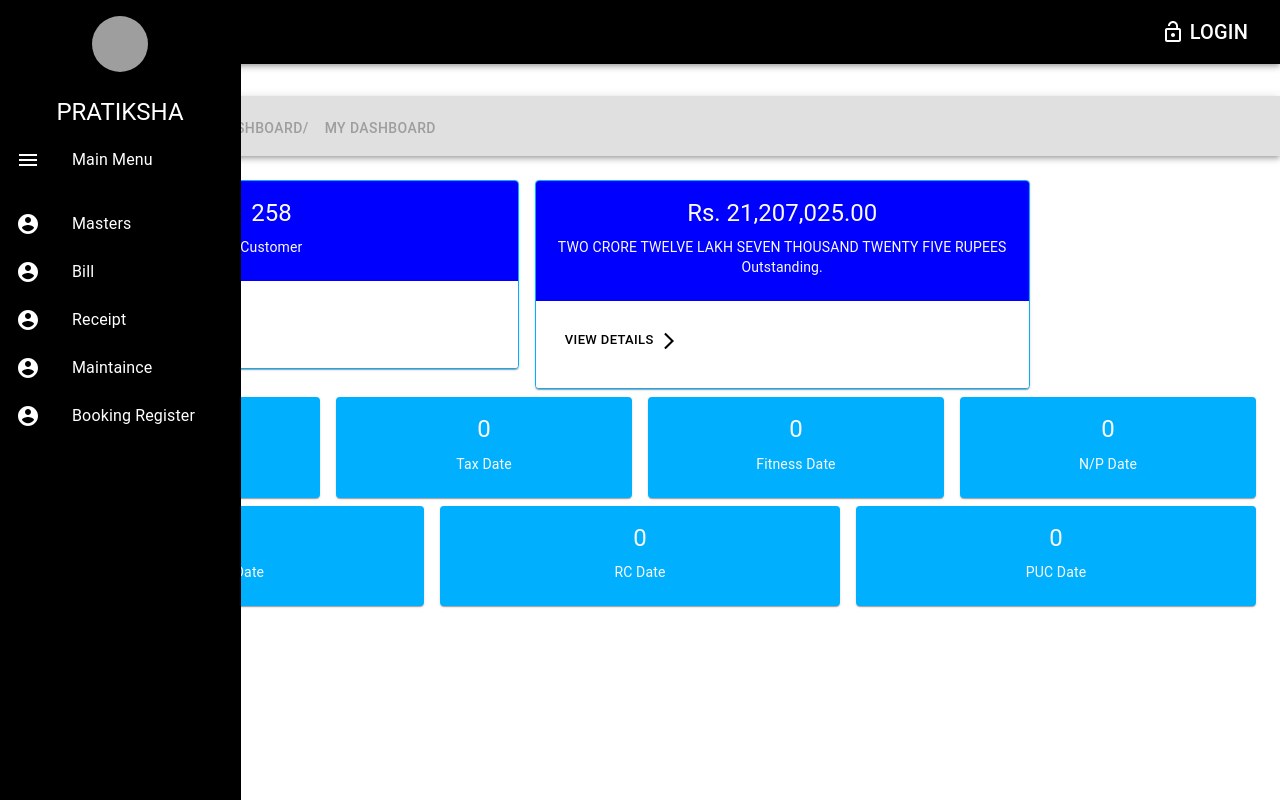
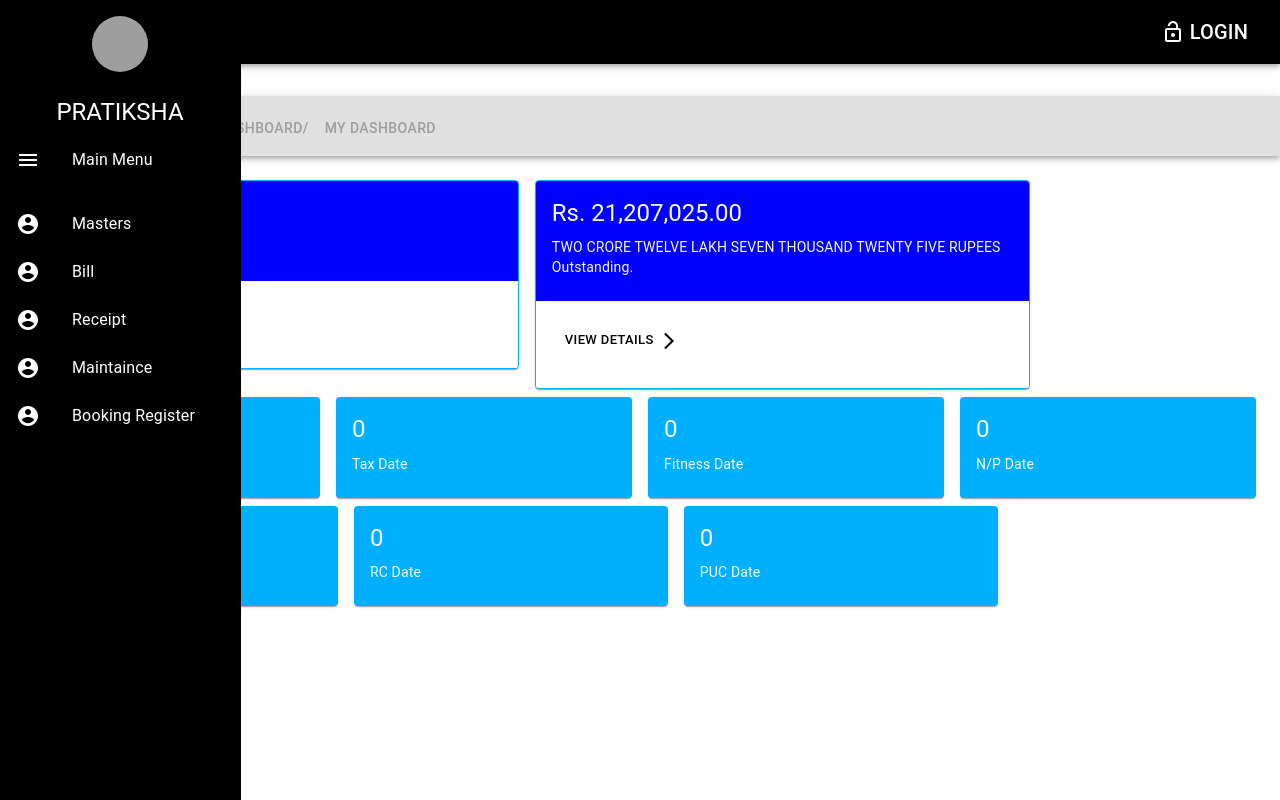
Before and after one commit to Jayeshwadkar/Pratiksha-, a React (Create React App) app in the folder Pratiksha/client/: page / in a window 1280 px wide. Built offline with nearby package versions, Linux system fonts and the light colour scheme; grey boxes are pictures that could not be loaded.

Commit message:
commiteed

```diff
--- a/Pratiksha/client/src/Components/AppBar.js
+++ b/Pratiksha/client/src/Components/AppBar.js
@@ -15,6 +15,7 @@ export default function ButtonAppBar() {
         sx={{
           backgroundColor: '#e0e0e0',
           marginTop: 4,
+          marginLeft:"15",
           height: '60px',
           top: '80px',
           left: '15%',
--- a/Pratiksha/client/src/Components/New.js
+++ b/Pratiksha/client/src/Components/New.js
@@ -22,10 +22,10 @@ const New = () => {
                     height: "100%",
                     width: "40%",
                     border: "1px solid #00b0ff",
-                    marginLeft: "17%"
+                    marginLeft: "17.5%"
                   }}
                 >
-                  <div style={{ height: "50%", backgroundColor: "#0000FF" }}>
+                  <div style={{ height: "50%", backgroundColor: "#0000FF" ,textAlign:"left"}}>
                     <CardContent>
                       <Typography
                         gutterBottom
@@ -38,16 +38,16 @@ const New = () => {
                       <Typography
                         variant="body2"
                         color="text.secondary"
-                        sx={{ color: "#fafafa" }}
+                        sx={{ color: "#fafafa",textAlign:"left" }}
                       >
                         Customer
                       </Typography>
                     </CardContent>
                   </div>
-                  <div style={{ height: "50%", backgroundColor: "#FFFFFF" }}>
+                  <div style={{ height: "50%", backgroundColor: "#FFFFFF",textAlign:"left" }}>
                     <CardContent>
                       <CardActions>
-                        <Button size="small" sx={{ color: "#000000" }}>
+                        <Button size="small" sx={{ color: "#000000",textAlign:"left" }}>
                           View Details
                           <ArrowForwardIosIcon
                             fontSize="small"
@@ -73,14 +73,14 @@ const New = () => {
                         gutterBottom
                         variant="h5"
                         component="div"
-                        sx={{ color: "#fafafa" }}
+                        sx={{ color: "#fafafa",textAlign:"left" }}
                       >
                         Rs. 21,207,025.00
                       </Typography>
                       <Typography
                         variant="body2"
                         color="text.secondary"
-                        sx={{ color: "#fafafa" }}
+                        sx={{ color: "#fafafa",textAlign:"left" }}
                       >
                         TWO CRORE TWELVE LAKH SEVEN THOUSAND TWENTY FIVE RUPEES
                         Outstanding.
@@ -111,7 +111,8 @@ const New = () => {
                     position: "static",
                     height: "50%",
                     width: "50%",
-                    marginLeft: "17%",
+                    marginLeft: "17.5%",
+                    // position: "static",
                     backgroundColor: "#00b0ff"
                   }}
                 >
@@ -120,14 +121,14 @@ const New = () => {
                       gutterBottom
                       variant="h5"
                       component="div"
-                      sx={{ color: "#fafafa" }}
+                      sx={{ color: "#fafafa",textAlign:"left" }}
                     >
                       0
                     </Typography>
                     <Typography
                       variant="body2"
                       color="text.secondary"
-                      sx={{ color: "#fafafa" }}
+                      sx={{ color: "#fafafa",textAlign:"left" }}
                     >
                       Insurance Date
                     </Typography>
@@ -147,14 +148,14 @@ const New = () => {
                       gutterBottom
                       variant="h5"
                       component="div"
-                      sx={{ color: "#fafafa" }}
+                      sx={{ color: "#fafafa",textAlign:"left" }}
                     >
                       0
                     </Typography>
                     <Typography
                       variant="body2"
                       color="text.secondary"
-                      sx={{ color: "#fafafa" }}
+                      sx={{ color: "#fafafa",textAlign:"left" }}
                     >
                       Tax Date
                     </Typography>
@@ -174,14 +175,14 @@ const New = () => {
                       gutterBottom
                       variant="h5"
                       component="div"
-                      sx={{ color: "#fafafa" }}
+                      sx={{ color: "#fafafa",textAlign:"left" }}
                     >
                       0
                     </Typography>
                     <Typography
                       variant="body2"
                       color="text.secondary"
-                      sx={{ color: "#fafafa" }}
+                      sx={{ color: "#fafafa",textAlign:"left" }}
                     >
                       Fitness Date
                     </Typography>
@@ -201,14 +202,14 @@ const New = () => {
                       gutterBottom
                       variant="h5"
                       component="div"
-                      sx={{ color: "#fafafa" }}
+                      sx={{ color: "#fafafa",textAlign:"left" }}
                     >
                       0
                     </Typography>
                     <Typography
                       variant="body2"
                       color="text.secondary"
-                      sx={{ color: "#fafafa" }}
+                      sx={{ color: "#fafafa",textAlign:"left" }}
                     >
                       N/P Date
                     </Typography>
@@ -217,15 +218,23 @@ const New = () => {
               </Stack>
             </Grid>
 
-            <Grid item xs={12}>
+            <Grid item xs={9.5}>
               <Stack spacing={2} direction="row">
                 <Card
                   sx={{
+
                     position: "static",
-                    height: "50%",
-                    width: "50%",
+//                     height: "50%",
+//                     width: "50%",
+//                     backgroundColor: "#00b0ff",
+//                     marginLeft: "17%"
+// =======
+                    height: "40%",
+                    width: "40%",
                     backgroundColor: "#00b0ff",
-                    marginLeft: "17%"
+                    marginLeft: "22%",
+                    // position: "static"
+
                   }}
                 >
                   <CardContent>
@@ -233,14 +242,14 @@ const New = () => {
                       gutterBottom
                       variant="h5"
                       component="div"
-                      sx={{ color: "#fafafa" }}
+                      sx={{ color: "#fafafa",textAlign:"left" }}
                     >
                       0
                     </Typography>
                     <Typography
                       variant="body2"
                       color="text.secondary"
-                      sx={{ color: "#fafafa" }}
+                      sx={{ color: "#fafafa",textAlign:"left" }}
                     >
                       5 Years Date
                     </Typography>
@@ -249,9 +258,14 @@ const New = () => {
 
                 <Card
                   sx={{
+
                     position: "static",
-                    height: "50%",
-                    width: "50%",
+//                     height: "50%",
+//                     width: "50%",
+// =======
+                    height: "40%",
+                    width: "40%",
+
                     backgroundColor: "#00b0ff"
                   }}
                 >
@@ -260,14 +274,14 @@ const New = () => {
                       gutterBottom
                       variant="h5"
                       component="div"
-                      sx={{ color: "#fafafa" }}
+                      sx={{ color: "#fafafa",textAlign:"left" }}
                     >
                       0
                     </Typography>
                     <Typography
                       variant="body2"
                       color="text.secondary"
-                      sx={{ color: "#fafafa" }}
+                      sx={{ color: "#fafafa",textAlign:"left" }}
                     >
                       RC Date
                     </Typography>
@@ -276,9 +290,13 @@ const New = () => {
 
                 <Card
                   sx={{
+
                     position: "static",
-                    height: "50%",
-                    width: "50%",
+//                     height: "50%",
+//                     width: "50%",
+// =======
+                    height: "40%",
+                    width: "40%",
                     backgroundColor: "#00b0ff"
                   }}
                 >
@@ -287,21 +305,21 @@ const New = () => {
                       gutterBottom
                       variant="h5"
                       component="div"
-                      sx={{ color: "#fafafa" }}
+                      sx={{ color: "#fafafa",textAlign:"left" }}
                     >
                       0
                     </Typography>
                     <Typography
                       variant="body2"
                       color="text.secondary"
-                      sx={{ color: "#fafafa" }}
+                      sx={{ color: "#fafafa",textAlign:"left" }}
                     >
                       PUC Date
                     </Typography>
                   </CardContent>
                 </Card>
               </Stack>
-            </Grid>
+              </Grid>
           </Grid>
         </Box>
       </Box>
--- a/Pratiksha/client/src/Pages/Master/Driver.js
+++ /dev/null
@@ -1,9 +0,0 @@
-import React from 'react'
-
-const Driver = () => {
-  return (
-    <div><h1>Driver</h1></div>
-  )
-}
-
-export default Driver
--- a/Pratiksha/client/src/Pages/Master/Employe.js
+++ b/Pratiksha/client/src/Pages/Master/Employe.js
@@ -13,14 +13,14 @@ const Employee = () => {
   return (
     <>
       <div style={{ display: "flex", justifyContent: "space-between", alignItems: "center", marginRight: '2%', marginLeft: '17%' }}>
-        <h1>Employee Details</h1>
+        <h1 style={{marginLeft:'22px'}}>Employee Details</h1>
         <Button variant="contained" size="medium">Add Employee</Button>
       </div>
       <div style={{ display: "flex", justifyContent: "center", alignItems: "center" }}>
         <div style={{  padding: "20px", borderRadius: "10px" }}>
           <div style={{ display: "flex", alignItems: "center", marginBottom: "10px" }}>
             <h2>Employee Details:</h2>
-            <TextField type="text" placeholder="Search" variant="outlined" style={{ width: "200px", marginRight: "10px" }} />
+            <TextField type="text" placeholder="Search" variant="outlined" style={{ Mawidth: "200px", marginRight: "10px" }} />
           </div>
           <TableContainer style={{ border: "1px solid #000000", borderRadius: "10px", width: "130%" }}>
             <Table>
--- a/Pratiksha/client/src/Routes/Routes.js
+++ b/Pratiksha/client/src/Routes/Routes.js
@@ -6,7 +6,7 @@ import Layout from '../Components/Layout';
 
 const Dashboard = lazy(() => import('../Components/Dashboard'));
 const Employe = lazy(() => import('../Pages/Master/Employe'));
-const Driver = lazy(() => import('../Pages/Master/Driver'));
+const DriverM = lazy(() => import('../Pages/Master/DriverM'));
 const Larry = lazy(() => import('../Pages/Master/Larry'));
 const AddBill = lazy(() => import('../Pages/Bill/AddBill'));
 const AddPod = lazy(() => import('../Pages/Bill/AddPod'));
@@ -33,7 +33,7 @@ const Main = () => {
         <Routes>
           <Route path="/" element={<Dashboard />} />
           <Route path="/employee" element={<Employe />} />
-          <Route path="/driver" element={<Driver />} />
+          <Route path="/drive" element={<DriverM />} />
           <Route path="/larry" element={<Larry />} />
           <Route path="/addbill" element={<AddBill />} />
           <Route path="/addpod" element={<AddPod />} />
```
Also changed, not shown: Pratiksha/client/src/Pages/Bill/AddBill.js (+16 -3 lines), Pratiksha/client/src/Pages/Master/DriverM.js (added, +64 -0 lines).
